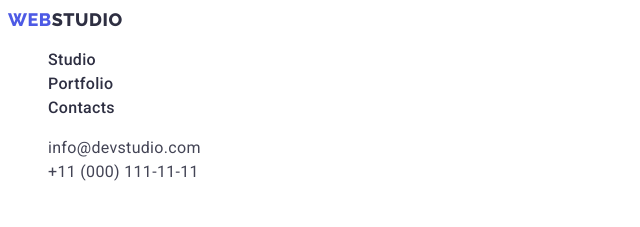
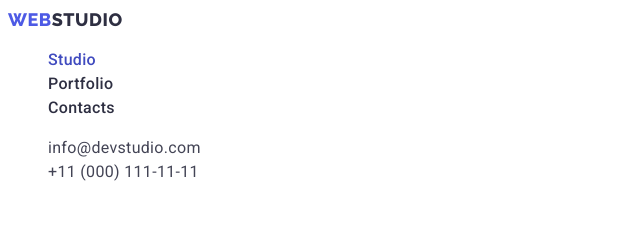
Before and after one commit to Vladeson/goit-markup-hw-02, a plain HTML site: page index.html in a window 1280 px wide. In both pictures the pointer is over the link "Studio". Shown: the top 227 px of the page, 0-640 px from the left. Drawn offline with Linux system fonts and the light colour scheme.

Commit message:
add hover,focus,pointer v.1.1

```diff
--- a/css/styles.css
+++ b/css/styles.css
@@ -53,6 +53,13 @@ body {
     line-height: 1.5;
     letter-spacing: 0.02em;
     color: var(--secondary-color);
+}
+
+.nav-link:hover,
+.nav-link:focus,
+.connection-link:hover,
+.connection-link:focus {
+    color: var(--btn-hover-color);
 }
 
 /* ========== Hero ========== */
```
